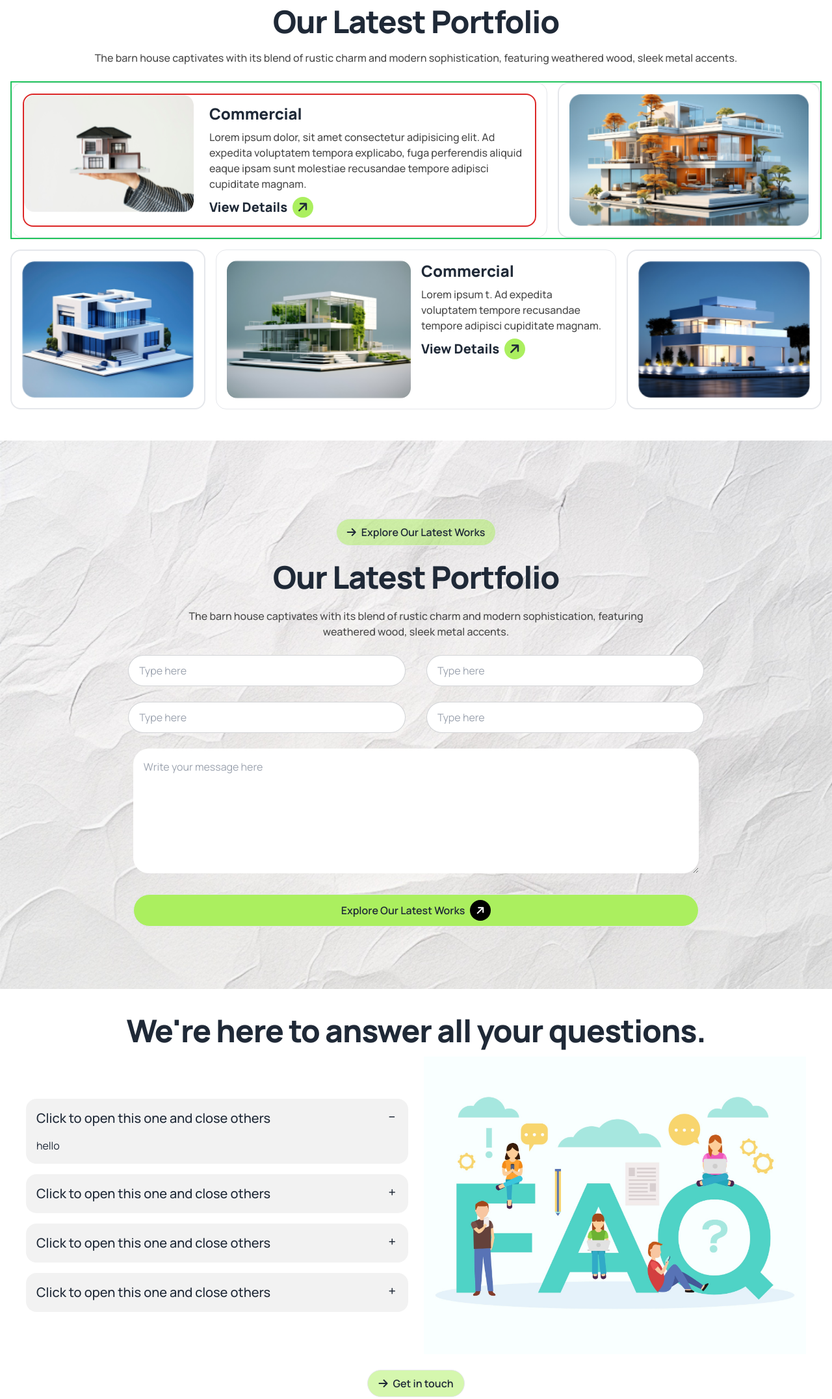
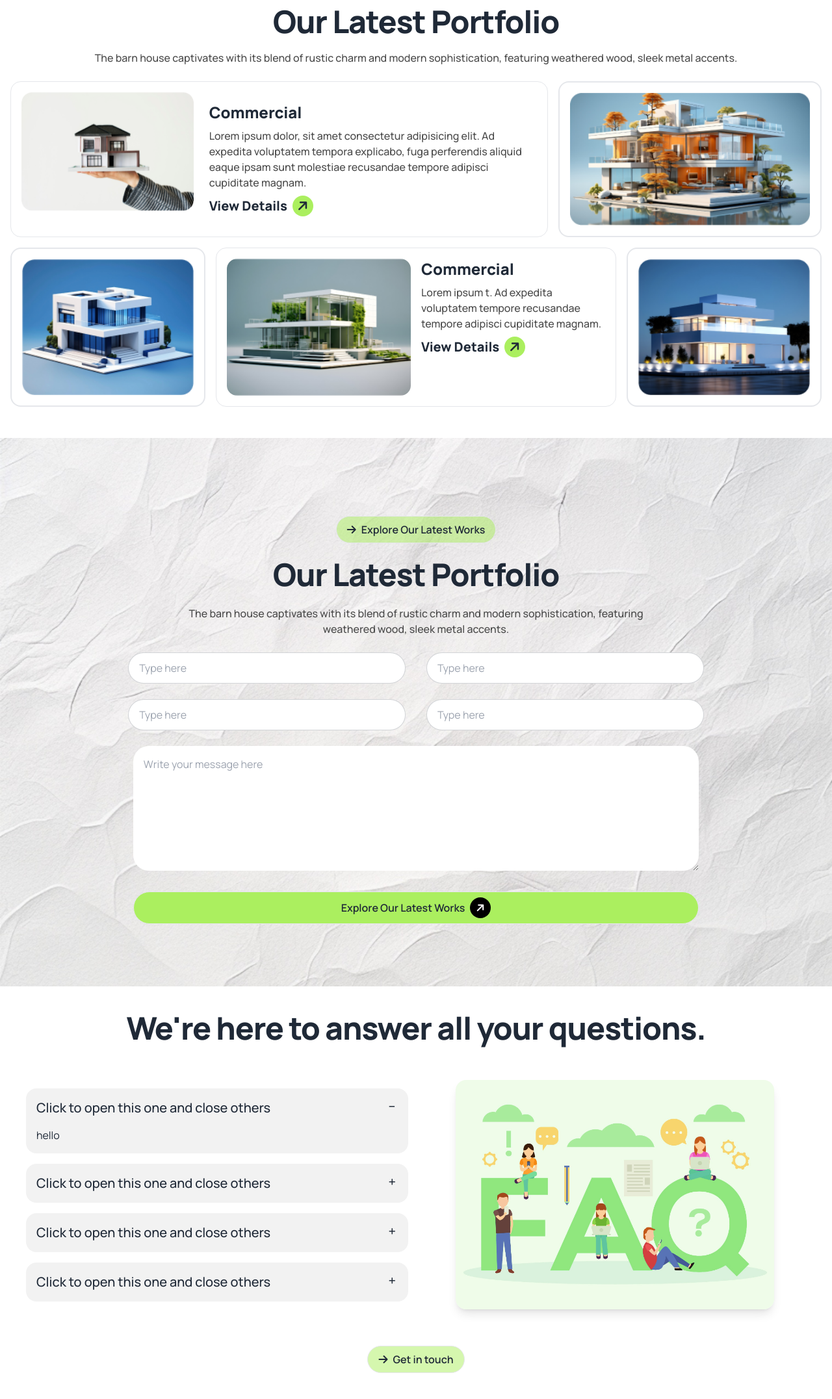
Before and after one commit to hrid1/a3-house-design, a plain HTML site: page index.html in a window 1280 px wide. Shown: the part 2200-4353 px from the top of the page at 65% size. Drawn offline with nearby package versions, Linux system fonts and the light colour scheme.

Commit message:
Responsive Done

```diff
--- a/index.html
+++ b/index.html
@@ -316,11 +316,11 @@
 
         </div>
         <!-- portfolio - 1 -->
-          <div class="grid grid-cols-1 md:grid-cols-3  place-items-center gap-4 border-2 border-green-500 mb-4 ">
+          <div class="grid grid-cols-1 md:grid-cols-3  place-items-center gap-4  mb-4 ">
 
-            <div class="col-span-2 p-4 border rounded-2xl my-4 md:my-0 md:mr- h-full">
+            <div class="md:col-span-2 p-4 border rounded-2xl my-4 md:my-0 md:mr- h-full">
 
-               <div class="flex flex-col gap-6 md:flex-row items-center justify-center w-full h-full rounded-2xl border-2 border-red-600">
+               <div class="flex flex-col gap-6 md:flex-row items-center justify-center w-full h-full rounded-2xl borde">
 
 
                <div class="w-full h-full ">
@@ -478,12 +478,12 @@
               </p> -->
 
         </div>
-        <div class="flex flex-col-reverse md:flex-row items-center justify-center gap-6">
+        <div class="flex flex-col-reverse md:flex-row items-center justify-center gap-6  h-full md:my-8 py-6">
 
              <!-- F and Q section -->
 
 
-            <div class="space-y-4 md:w-1/2">
+            <div class="space-y-4 md:w-1/2   mx-auto">
 
                 <div class="collapse collapse-plus bg-base-200">
                     <input type="radio" name="my-accordion-3" checked="checked" />
@@ -516,8 +516,8 @@
             </div>
 
 
-            <div class="w-4/5 md:w-1/2">
-                <img src="./assets/faq.jpg" alt="">
+            <div class="w-4/5 md:w-1/2   h-">
+                <img class="w-5/6 h-ful  mx-auto rounded-2xl shadow-lg" src="./assets/faq2.png" alt="">
             </div>
         </div>
 
```
Also changed, not shown: assets/faq2.png (added).
